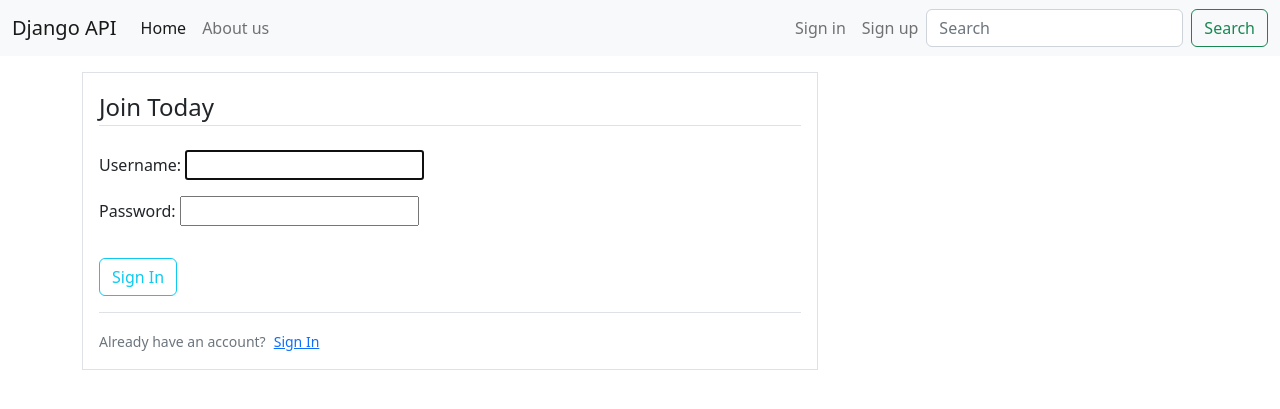
After one commit to Vo-Van-Hau/build-django-api, a Django app: page /signin/ in a window 1280 px wide. The commit adds this page. Shown: the top 409 px of the page. Run offline with Django 3.2, Linux system fonts and the light colour scheme.

Commit message:
function: signin && logout

```diff
--- a/backend/backend/settings.py
+++ b/backend/backend/settings.py
@@ -158,3 +158,5 @@ DEFAULT_AUTO_FIELD = 'django.db.models.BigAutoField'
 CORS_ORIGIN_WHITELIST = [
     'http://localhost:3000',
 ]
+
+LOGIN_REDIRECT_URL = 'blog-home'
--- a/backend/backend/urls.py
+++ b/backend/backend/urls.py
@@ -13,7 +13,9 @@ Including another URLconf
     1. Import the include() function: from django.urls import include, path
     2. Add a URL to urlpatterns:  path('blog/', include('blog.urls'))
 """
+from re import template
 from django.contrib import admin
+from django.contrib.auth import views as auth_views
 from django.urls import path, include
 from rest_framework import routers
 from users import views as user_view
@@ -25,5 +27,7 @@ urlpatterns = [
     path('admin/', admin.site.urls),
     path('api/', include(router.urls)),
     path('blog/', include('blog.urls')),
-    path('signup/', user_view.signup, name = 'signup')
+    path('signup/', user_view.signup, name = 'signup'),
+    path('signin/', auth_views.LoginView.as_view(template_name = 'signin.html'), name = 'signin'),
+    path('logout/', auth_views.LogoutView.as_view(), name = 'logout'),
 ]
--- a/backend/blog/templates/layouts/master.html
+++ b/backend/blog/templates/layouts/master.html
@@ -32,11 +32,17 @@
                     </ul>
                     <div class="d-flex">
                         <ul class="navbar-nav me-auto mb-2 mb-lg-0">
+                            {% if user.is_authenticated %}
+                                <li class="nav-item">
+                                    <a class="nav-link" aria-current="page" href="{% url 'logout' %}">Logout</a>
+                                </li>
+                            {% else %}
+                                <li class="nav-item">
+                                    <a class="nav-link" aria-current="page" href="{% url 'signin' %}">Sign in</a>
+                                </li>
+                            {% endif %}
                             <li class="nav-item">
-                                <a class="nav-link" aria-current="page" href="{% url 'blog-home' %}">Sign in</a>
-                            </li>
-                            <li class="nav-item">
-                                <a class="nav-link" href="{% url 'blog-about' %}">Sign up</a>
+                                <a class="nav-link" href="{% url 'signup' %}">Sign up</a>
                             </li>
                         </ul>
                     </div>
--- /dev/null
+++ b/backend/users/templates/logout.html
@@ -0,0 +1 @@
+You have been logged out
--- /dev/null
+++ b/backend/users/templates/signin.html
@@ -0,0 +1,18 @@
+{% extends "layouts/master.html" %}
+{%block content %}
+    <div class="container-section my-3 border p-3">
+        <form method="POST" action="">
+            {% csrf_token %}
+            <fieldset class="form-group">
+                <legend class="border-bottom mb-4">Join Today</legend>
+                {{ form.as_p }}
+            </fieldset>
+            <div class="form-group my-3">
+                <button class="btn btn-outline-info" type="submit">Sign In</button>
+            </div>
+        </form>
+        <div class="border-top pt-3">
+            <small class="text-muted">Already have an account?<a class="ms-2" href="#">Sign In</a></small>
+        </div>
+    </div>
+{% endblock %}
--- a/backend/users/views.py
+++ b/backend/users/views.py
@@ -25,11 +25,11 @@ def signup(request):
         form = UserCreationForm(request.POST)
         if form.is_valid():
             # The newly created User using UserCreationForm() will set is_superuser and is_staff as False but is_active set to True.
-            form.save()
+            form.save(form)
             username = form.cleaned_data.get('username')
             password = form.cleaned_data.get('password')
-            messages.success(request, f'Account created for {username}!')
-            return redirect('blog-home')
+            messages.success(request, f'Account created for {username}!, you are now able to login !!!')
+            return redirect('signin')
         else:
             messages.warning(request, 'The credentials is not valid')
             return redirect('signup')
```
Also changed, not shown: backend/users/forms.py (+24 -24 lines).
